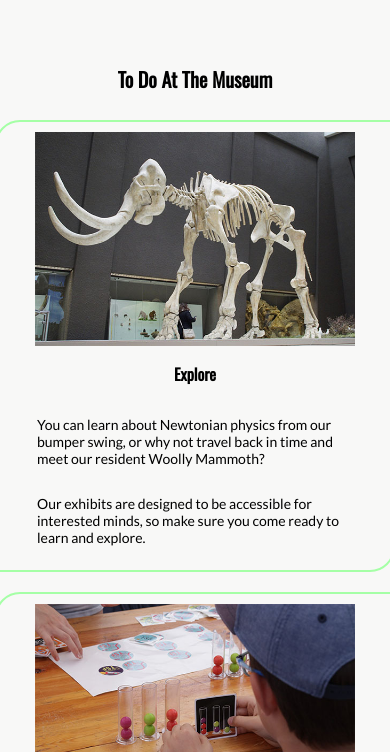
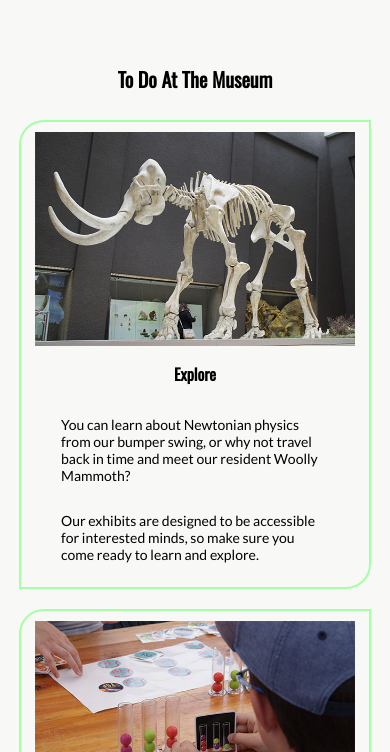
Before and after one commit to Linda-404/semester-project1_v2, a plain HTML site: page kids.html in a window 390 px wide. Shown: the part 92-844 px from the top of the page. Drawn offline with nearby package versions, Linux system fonts and the light colour scheme.

Commit message:
Update style.css

```diff
--- a/css/style.css
+++ b/css/style.css
@@ -638,7 +638,7 @@ textarea {
 }
 .kid_card {
     /* background-color: var(--lightgreen); */
-    width: 25em;
+    width: 22em;
     /* border-radius: 25px 0px 25px 0px;
     border: 2px solid var(--lightgreen); */
     margin: 10px;
```
